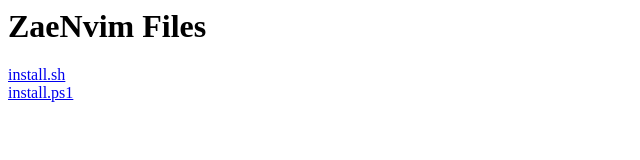
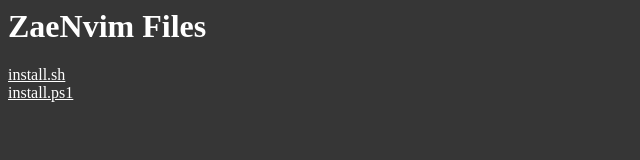
Before and after one commit to Zaetrix/zaenvim-installer-files, a plain HTML site: page index.html in a window 1280 px wide. Shown: the whole page, without its empty margins (0-640 px from the left). Drawn offline with Linux system fonts and the light colour scheme.

Commit message:
Update index.html

```diff
--- a/index.html
+++ b/index.html
@@ -1,3 +1,9 @@
-<h1>ZaeNvim Files</h1>
-<a href=install.sh>install.sh</a><br>
-<a href=install.ps1>install.ps1</a>
+<head>
+  <style>body { background-color: #363636 } a { color: #fff } h1 { color: #fff }</style>
+</head>
+
+<body>
+  <h1>ZaeNvim Files</h1>
+  <a href=install.sh>install.sh</a><br>
+  <a href=install.ps1>install.ps1</a>
+</body>
```
